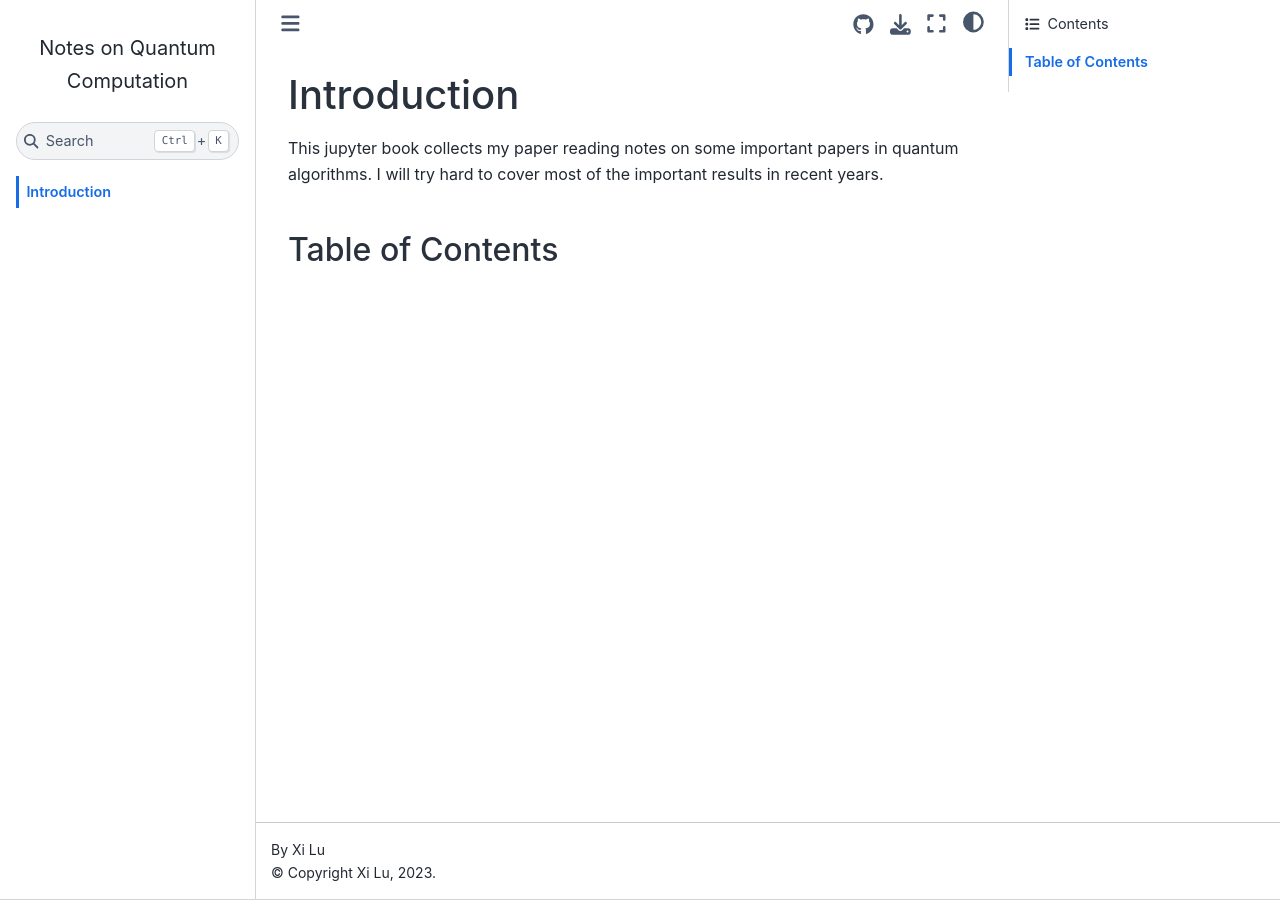
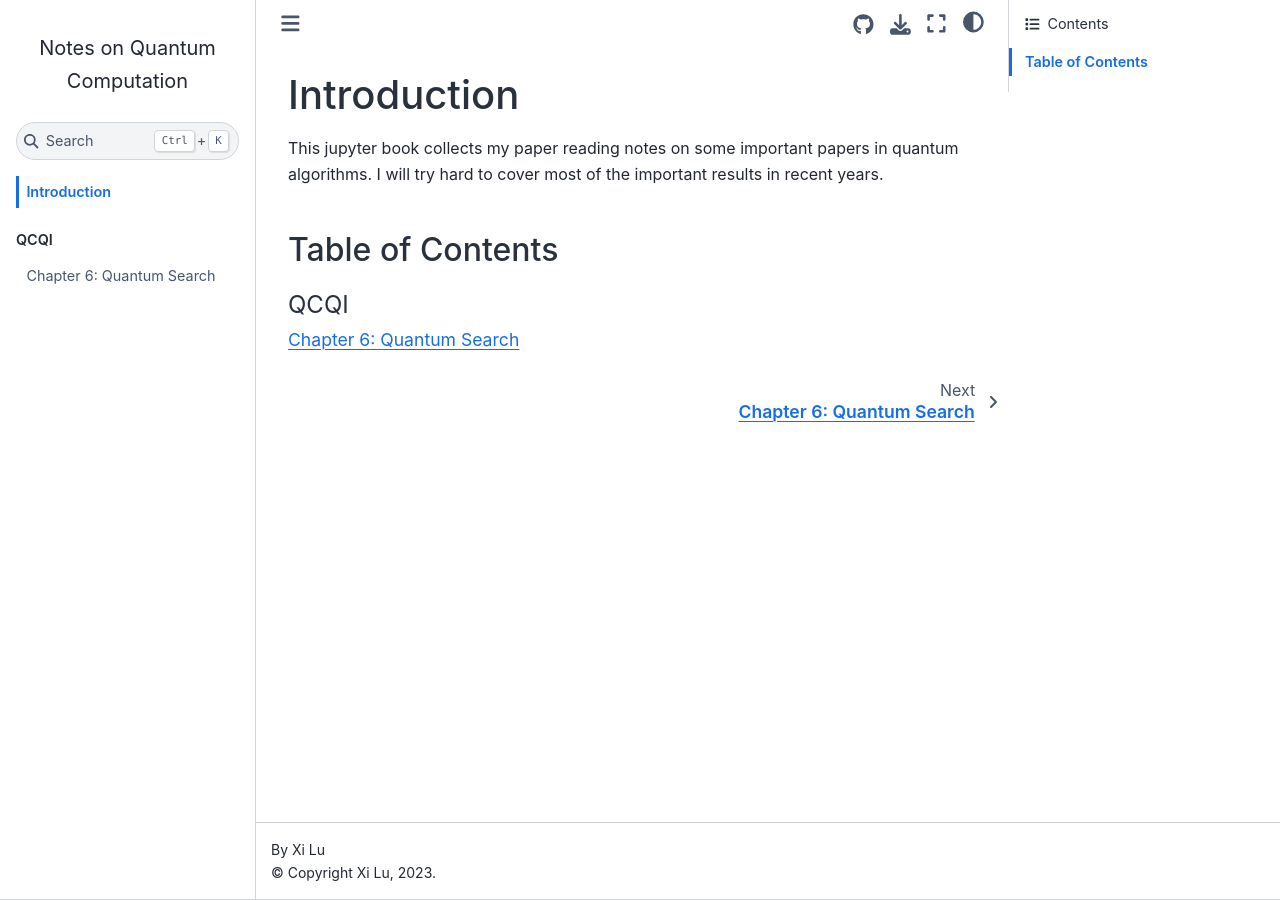
Before and after one commit to helloluxi/notes-qc, a Jupyter Book: the page built from docs/introduction.md, in a window 1280 px wide. Built offline with Jupyter Book 1.0.4 settings and Sphinx 7.4.7 and the Sphinx Book theme 1.1.4, drawn with Linux system fonts in a browser that asks for light colours; pages that are not in the unit, such as notebooks, are missing from menus; some of the changed lines change nothing that is shown.

Commit message:
+ qcqi chap6

```diff
--- /dev/null
+++ b/docs/QCQI/chap6.md
@@ -0,0 +1,138 @@
+# Chapter 6: Quantum Search
+
+$$
+\def\dyad#1#2{\left|#1\middle>\middle<#2\right|}
+\def\inner#1#2{\left<#1\middle|#2\right>}
+$$
+
+## Takeaways
+
++ Grover's search & Quantum counting
+    + Well-known, *verdad*?
++ Quantum search as a quantum simulation
+    + The Hamiltonian must be a sum of terms like $\dyad{x}{x}$, $\dyad{\psi}{\psi}$, $\dyad{x}{\psi}$, $\dyad{\psi}{x}$, where $\ket{\psi}$ is the initial state and $\ket{x}$ is the target state;
+    + Suppose the simulation step is performed to an accuracy $O(\Delta t^r)$, then the total error is $O(N^{r/2(r-1)})$;
+    + But if $\Delta t = \pi$, then it's equivalent to the Grover's search algorithm.
++ Optimality of the search algorithm
+    + Suppose the unstrutured search problem has $M$ solutions out of $N$, then $O(\sqrt{N/M})$ oracle calls are required to find a solution;
+    +
++ Black box algorithm limits
+    + $Q_2(F)\geq\widetilde{deg}(F)/2$, where $Q_2$ is the bounded error quantum complexity (with success probability at least 2/3) and $\widetilde{deg}$ is the degree of the approximation polynomial such that $|p(X)-F(X)|<1/3$;
+    + Without extra information about the structure of the black box oracle function $f$, no exponential speedup over classical algorithms is possible.
+
+## Exercises
+
+### Ex. 6.11
+
+Let $\ket{x}$ be the uniform superposition of all solution states, then $H=\dyad{\psi}{\psi} + \dyad{x}{x}$.
+
+### Ex. 6.12
+
+(1) With the same basis we have
+
+$$H = \begin{pmatrix}
+    2\alpha & \beta \\
+    \beta & 0
+\end{pmatrix} = \alpha(I+Z) + \beta X,$$
+
+thus
+
+$$\exp(-iHt) = \exp(-i\alpha t)[\cos t\cdot I-i\sin t\cdot(\alpha Z+\beta X)].$$
+
+Ignoring the global phase factor $\exp(-i\alpha t)$ we have
+
+$$\ket\psi \xrightarrow{\text{after time }t} \cos t\ket\psi - i\sin t\ket{x}.$$
+
+Choosing $t=\frac{\pi}{2}$ yields the result $\ket{x}$.
+
+(2) *Ref: https://quantumcomputing.stackexchange.com/questions/9243*
+
+### Ex. 6.17 (TODO)
+
+### Problem 6.1
+
+The algorithm is as follow:
+
++ First randomly choose $1\le j\le N$.
++ Then loop the following procedures:
+    + Construct an oracle to implement the Boolean function $$f_j(i) = \begin{cases} 1,& x_i < x_j \\ 0,& \text{otherwise} \end{cases}.$$
+    + Apply Grover's Search to $f_j$.
+    + If a solution $i_0$ is found, set $j=i_0$. In contrast, if no solution can be found, break.
++ Return $j$.
+
+Let $a_m$ be the expected number of loops to go when the current $x_j$ is the $m$-th least number in the database.
+The next loop will evenly randomly return the $i$-th least number where $1\le i<m$, hence
+
+$$a_m=1+\frac{1}{m-1}\sum_{i=1}^{m-1}a_i.$$
+
+By substiting $m+1$ to $m$ we have
+
+$$a_{m+1}=1+\frac{1}{m}\sum_{i=1}^{m}a_i.$$
+
+Combining the two equations we can derive that
+
+$$a_{m+1}=a_m+\frac{1}{m}.$$
+
+Therefore,
+
+$$a_{m+1}=a_1+\sum_{i=1}^m\frac{1}{i}\sim\log(m+1).$$
+
+Since each Grover's Search requires $O(\sqrt{N})$ oracle calls, the whole algorithm requires $O(\sqrt{N}\log(N))$ oracle calls.
+
+### Problem 6.2
+
+(1) $U_{\ket\psi} = U(I-2\dyad{0}{0})U^\dagger$, where $I-2\dyad{0}{0}$ can be implemented like Groove's search.
+
+(2) Apply the oracle to the Bell state $(\ket{00} + \ket{11})/\sqrt{2}$.
+
+$$\begin{gathered}
+    \frac{
+        \ket{00} + \ket{11}
+    }{
+        \sqrt{2}
+    } \overset{
+        U_{\ket{\psi_1}}
+    }{
+        \longrightarrow
+    } \frac{
+        \ket{00} - \ket{11}
+    }{
+        \sqrt{2}
+    },
+    \\
+    \frac{
+        \ket{00} + \ket{11}
+    }{
+        \sqrt{2}
+    } \overset{
+        U_{\ket{\psi_2}}
+    }{
+        \longrightarrow
+    } \frac{
+        \ket{01} + \ket{01}
+    }{
+        \sqrt{2}
+    },
+    \\
+    \frac{
+        \ket{00} + \ket{11}
+    }{
+        \sqrt{2}
+    } \overset{
+        U_{\ket{\psi_3}}
+    }{
+        \longrightarrow
+    } i\frac{
+        \ket{01} - \ket{10}
+    }{
+        \sqrt{2}
+    }.
+\end{gathered}$$
+
+Measure the result in the Bell basis and we can identify the oracle.
+
+(3) TODO
+
+### Problem 6.3 (TODO)
+
+### Problem 6.4 (TODO)
--- a/docs/_toc.yml
+++ b/docs/_toc.yml
@@ -7,3 +7,6 @@
 - caption: Quantum Search
   chapters:
   - file: Search/FixedPointSearch
+- caption: QCQI
+  chapters:
+  - file: QCQI/chap6
```
